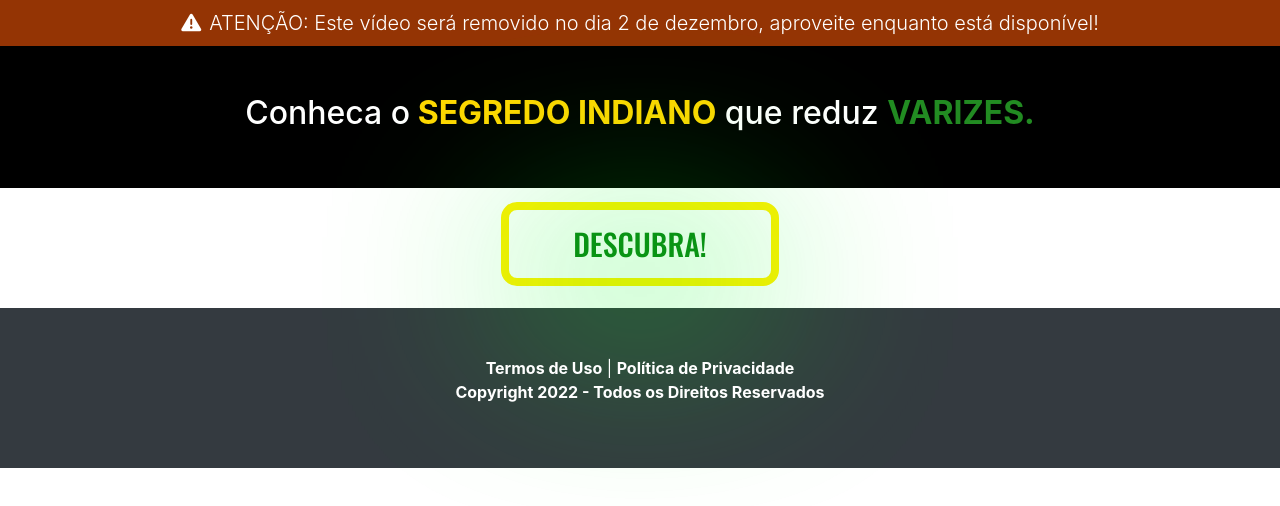
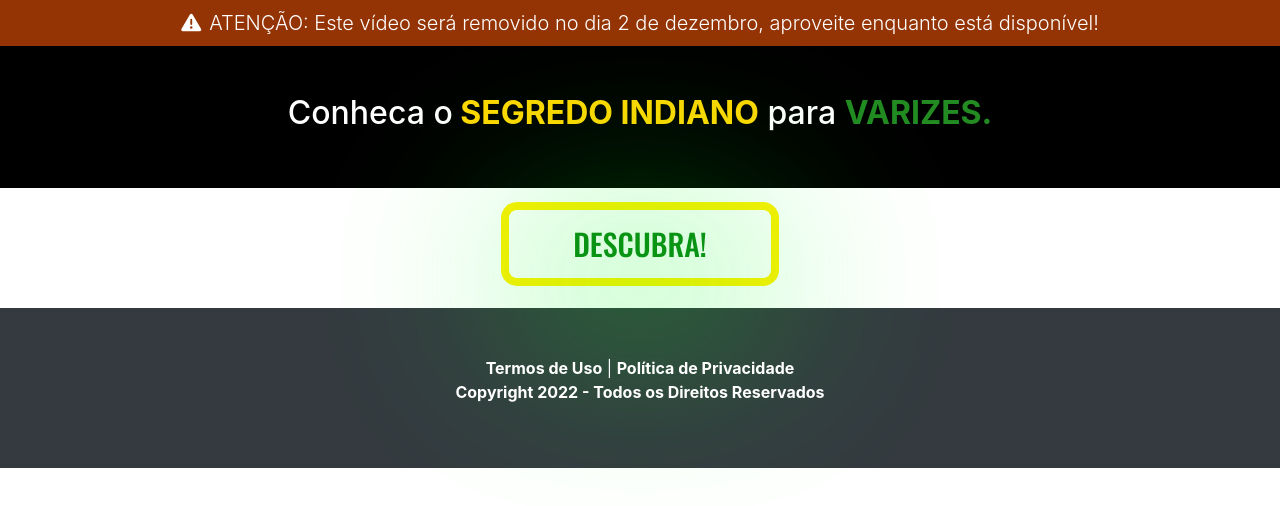
Before and after one commit to Marcosviniciusx/protocolovarizes, a plain HTML site: page pressel/index.html in a window 1280 px wide. Drawn offline with nearby package versions, Linux system fonts and the light colour scheme.

Commit message:
Add files via upload

```diff
--- a/pressel/index.html
+++ b/pressel/index.html
@@ -56,7 +56,7 @@
 <div class="container ">
 <div class="row justify-content-center">
 <div class="col-lg-15 text-center">
-<h2>Conheca o<b><FONT COLOR="#FFD700"> SEGREDO INDIANO</FONT></b> que reduz  <b><FONT COLOR="#228B22">VARIZES. </FONT></b> </h2>
+<h2>Conheca o<b><FONT COLOR="#FFD700"> SEGREDO INDIANO</FONT></b> para  <b><FONT COLOR="#228B22">VARIZES. </FONT></b> </h2>
 </div>
 </div>
 </div>
```
